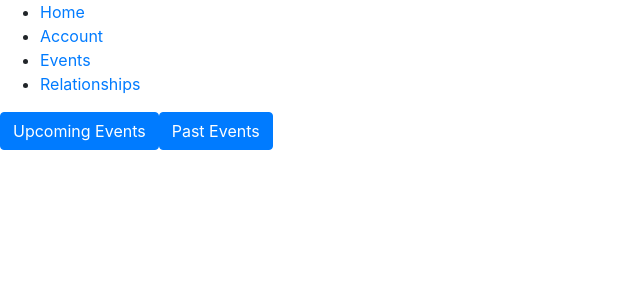
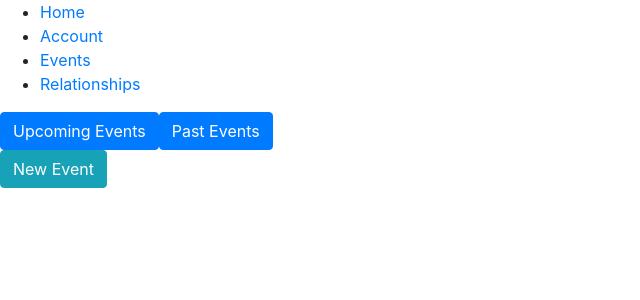
Before and after one commit to jenshaw86/relationship-tracker, a React (Create React App) app in the folder relationships-tracker/: page /events in a window 1280 px wide. Shown: the top 300 px of the page, without its empty margins (0-640 px from the left). Built offline with nearby package versions, Linux system fonts and the light colour scheme; no server answers.

Commit message:
See, create, and delete all relationships

```diff
--- a/relationships-tracker/src/App.js
+++ b/relationships-tracker/src/App.js
@@ -6,7 +6,7 @@ import EventDashboard from './containers/EventDashboard'
 import Navbar from './components/Navbar'
 // import Home from './containers/Home'
 import Account from './containers/Account'
-// import Relationships from './containers/Relationships'
+import Relationships from './containers/Relationships'
 // import RelationshipProfile from './components/relationship/RelationshipProfile'
 // import Events from './containers/Events'
 import EventProfile from './components/event/EventProfile'
@@ -23,7 +23,7 @@ const App = () => {
   // user handlers
 
   // relationship handlers
-  // const handleNewRelationship = person => setRelationships([...relationships, person]);
+  const handleNewRelationship = person => setRelationships([...relationships, person]);
 
   // event handlers
   const handleNewEvent = event => setEvents([...events, event]);
@@ -61,14 +61,16 @@ const App = () => {
 
       <Route path='/account' exact render={ () => <Account user={currentUser} />} />
 
+      {/* All and specific events */}
       <Route path="/events"
         render={ () => <EventDashboard events={events} relationships={relationships} setEvents={setEvents}
         handleNewEvent={handleNewEvent}
         viewEvent={viewEvent}
       /> } />
-
       <Route path='/events/:time/:name' render={ () => <EventProfile event={eventView} />} />
 
+      {/* All relationships */}
+      <Route path="/relationships" render={() => <Relationships relationships={relationships} handleNewRelationship={handleNewRelationship} setRelationships={setRelationships} /> } />
 
     </div>
   )
--- a/relationships-tracker/src/components/event/AddEventButton.js
+++ b/relationships-tracker/src/components/event/AddEventButton.js
@@ -11,7 +11,7 @@ const AddEvent = props => {
 
   return (
     <div>
-      <Button variant="info" onClick={handleShow}>Add New Event</Button>
+      <Button variant="info" onClick={handleShow}>New Event</Button>
       <EventModal show={show} handleClose={handleClose}
       handleNewEvent={props.handleNewEvent}
       setEvents={props.setEvents} relationships={props.relationships}/>
--- a/relationships-tracker/src/components/event/EventSubmitButton.js
+++ b/relationships-tracker/src/components/event/EventSubmitButton.js
@@ -1,4 +1,5 @@
 import React from 'react';
+import {Link} from 'react-router-dom'
 import { Button } from "react-bootstrap";
 
 
@@ -117,7 +118,9 @@ const EventSubmitButton = props => {
 
   return (
     <>
-    {displaySubmitButton()}
+    <Link to="/events/upcoming">
+      {displaySubmitButton()}
+    </Link>
     </>
   )
 }
--- a/relationships-tracker/src/containers/EventDashboard.js
+++ b/relationships-tracker/src/containers/EventDashboard.js
@@ -3,6 +3,7 @@ import {Button } from 'react-bootstrap'
 import {Link, Route} from 'react-router-dom'
 import {filterFutureEvents, filterPastEvents} from '../utils';
 import Events from './Events';
+import AddEventButton from '../components/event/AddEventButton';
 
 // props:
 // events
@@ -15,6 +16,7 @@ const Dashboard = props => {
     <div>
       <Link to='/events/upcoming'><Button>Upcoming Events</Button></Link>
       <Link to='/events/past'><Button>Past Events</Button></Link>
+      <AddEventButton handleNewEvent={props.handleNewEvent} setEvents={props.setEvents} relationships={props.relationships}/>
       <Route path='/events/upcoming' render={ () => <Events events={upcomingEvents} relationships={props.relationships} setEvents={props.setEvents} path={'/events/upcoming'} viewEvent={props.viewEvent} /> } />
       <Route path='/events/past' render={ () => <Events events={pastEvents} path={'/events/past'} viewEvent={props.viewEvent} /> } />
 
```
